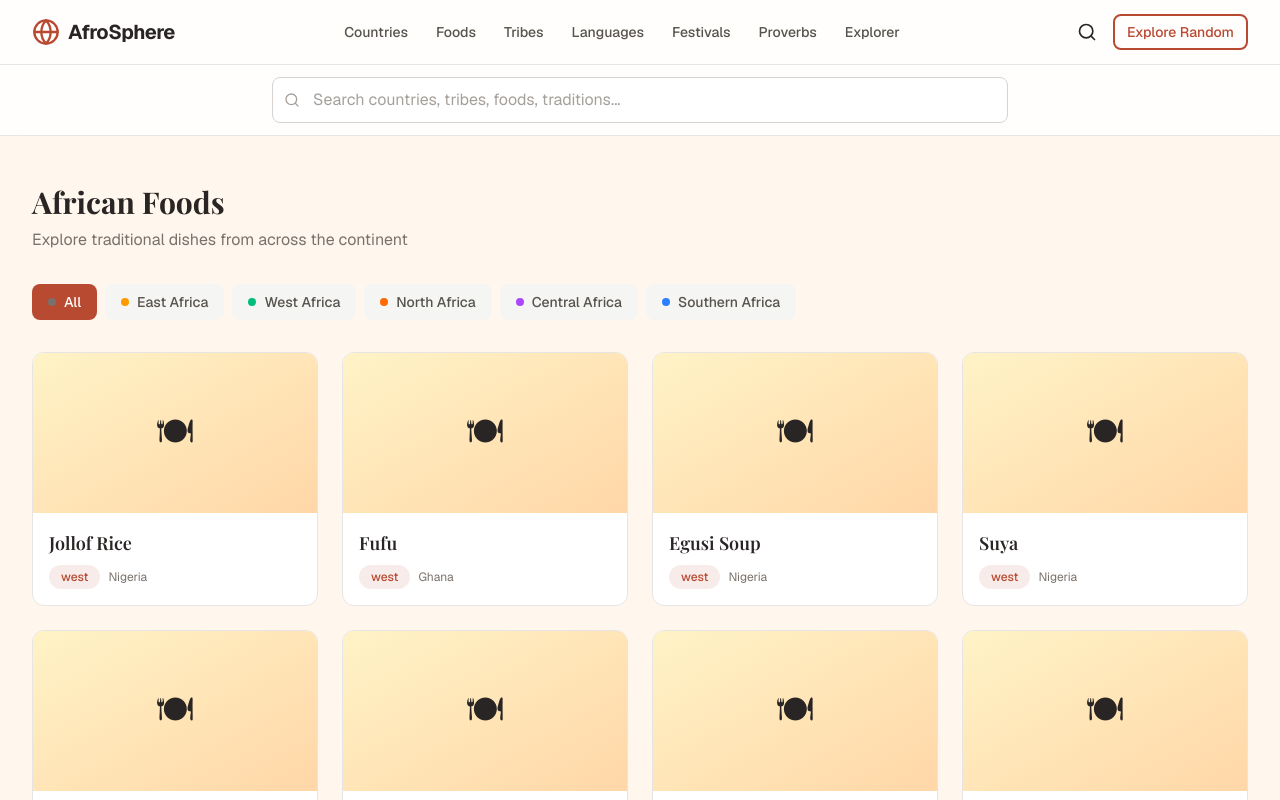
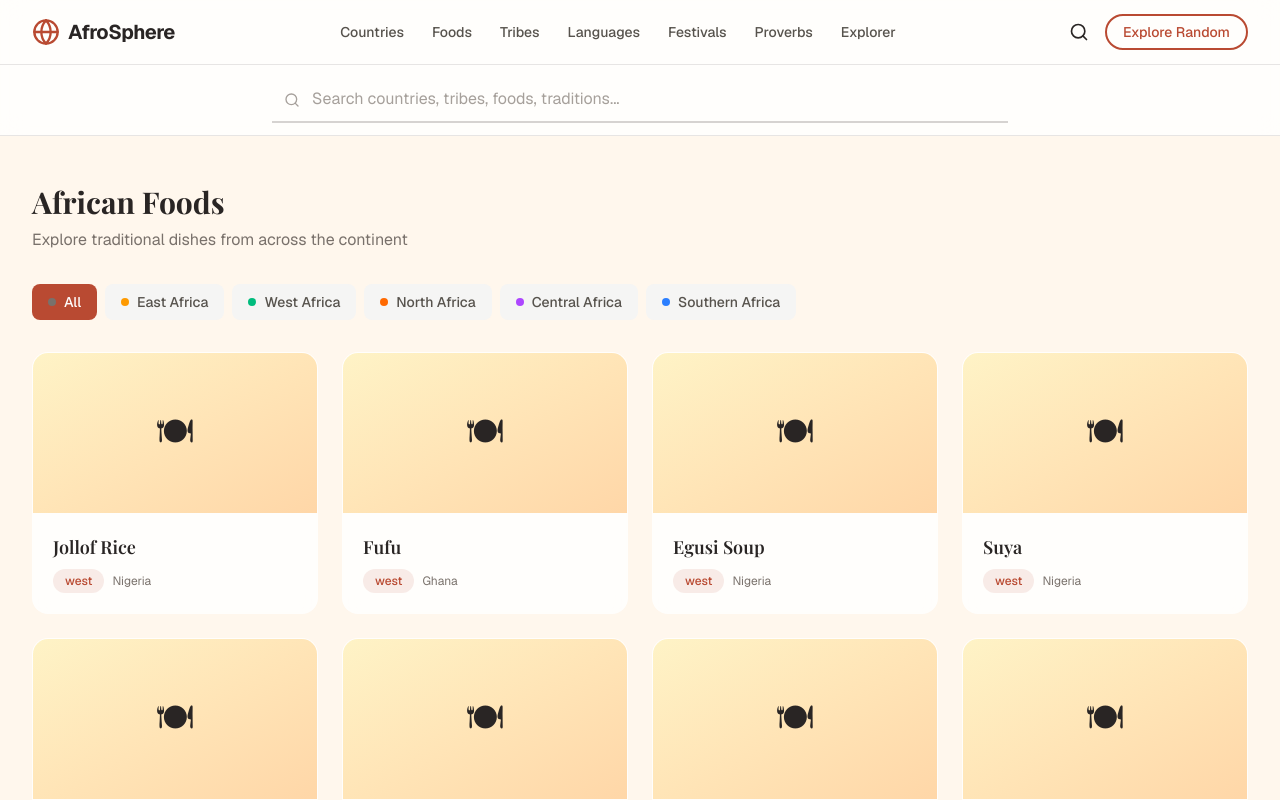
Before and after one commit to wyllade/African-Culture, a Next.js app: page /foods in a window 1280 px wide. Both pictures are taken after a click on the button 1086 px from the left and 32 px from the top of the page. Shown: the top 800 px of the page. Built offline with nearby package versions, Linux system fonts and the light colour scheme; a web font is replaced by a local one.

Commit message:
UI refresh: pill-shaped gradient buttons, glass-effect cards, minimal input, rounded badges, animated tabs

```diff
--- a/components/ui/Badge.tsx
+++ b/components/ui/Badge.tsx
@@ -9,9 +9,9 @@ interface BadgeProps {
 export function Badge({ children, variant = 'default', className }: BadgeProps) {
   const variants = {
     default: 'bg-stone-100 text-stone-700 dark:bg-stone-800 dark:text-stone-300',
-    primary: 'bg-primary/10 text-primary dark:bg-primary/20',
-    secondary: 'bg-secondary/10 text-secondary dark:bg-secondary/20',
-    accent: 'bg-accent/20 text-stone-800',
+    primary: 'bg-primary/10 text-primary dark:bg-primary/20 font-medium',
+    secondary: 'bg-secondary/10 text-secondary dark:bg-secondary/20 font-medium',
+    accent: 'bg-amber-100 text-amber-700 dark:bg-amber-900/30 dark:text-amber-400 font-medium',
   }
 
   return (
--- a/components/ui/Button.tsx
+++ b/components/ui/Button.tsx
@@ -20,18 +20,22 @@ export function Button({
   className,
   disabled,
 }: ButtonProps) {
-  const base = 'inline-flex items-center justify-center rounded-lg font-medium transition-colors focus:outline-none focus:ring-2 focus:ring-primary focus:ring-offset-2 disabled:opacity-50 disabled:pointer-events-none'
+  const base = 'inline-flex items-center justify-center rounded-full font-medium transition-all focus:outline-none focus:ring-2 focus:ring-primary focus:ring-offset-2 disabled:opacity-50 disabled:pointer-events-none'
 
   const variants = {
-    primary: 'bg-primary text-white hover:bg-primary-dark',
-    secondary: 'bg-secondary text-white hover:bg-secondary-light',
-    outline: 'border-2 border-primary text-primary hover:bg-primary hover:text-white',
-    ghost: 'text-foreground hover:bg-stone-100 dark:hover:bg-stone-800',
+    primary:
+      'bg-gradient-to-r from-primary to-primary-light text-white shadow-lg shadow-primary/20 hover:shadow-xl hover:shadow-primary/30 hover:scale-105 active:scale-95',
+    secondary:
+      'bg-secondary text-white shadow-lg shadow-secondary/20 hover:shadow-xl hover:shadow-secondary/30 hover:scale-105 active:scale-95',
+    outline:
+      'border-2 border-primary text-primary hover:bg-primary hover:text-white hover:scale-105 active:scale-95',
+    ghost:
+      'text-foreground hover:bg-stone-100 dark:hover:bg-stone-800',
   }
 
   const sizes = {
-    sm: 'h-9 px-3 text-sm',
-    md: 'h-11 px-5 text-base',
+    sm: 'h-9 px-4 text-sm',
+    md: 'h-11 px-6 text-base',
     lg: 'h-13 px-8 text-lg',
   }
 
--- a/components/ui/Card.tsx
+++ b/components/ui/Card.tsx
@@ -13,11 +13,11 @@ interface CardProps {
 export function Card({ children, className, hover = true, onClick }: CardProps) {
   return (
     <motion.div
-      whileHover={hover ? { y: -4 } : undefined}
+      whileHover={hover ? { y: -4, scale: 1.01 } : undefined}
       onClick={onClick}
       className={cn(
-        'rounded-xl bg-white dark:bg-stone-900 border border-stone-200 dark:border-stone-700 overflow-hidden',
-        hover && 'cursor-pointer',
+        'rounded-2xl bg-white/80 dark:bg-stone-900/80 backdrop-blur-sm border border-white/20 dark:border-stone-700/50 overflow-hidden transition-shadow',
+        hover && 'cursor-pointer hover:shadow-xl hover:shadow-primary/5 hover:border-primary/30 dark:hover:border-primary/40',
         className
       )}
     >
@@ -29,11 +29,11 @@ export function Card({ children, className, hover = true, onClick }: CardProps)
 export function CardImage({ src, alt, className }: { src: string; alt: string; className?: string }) {
   return (
     <div className={cn('relative h-48 overflow-hidden', className)}>
-      <img src={src} alt={alt} className="w-full h-full object-cover" loading="lazy" />
+      <img src={src} alt={alt} className="w-full h-full object-cover transition-transform duration-500 hover:scale-110" loading="lazy" />
     </div>
   )
 }
 
 export function CardContent({ children, className }: { children: React.ReactNode; className?: string }) {
-  return <div className={cn('p-4', className)}>{children}</div>
+  return <div className={cn('p-5', className)}>{children}</div>
 }
--- a/components/ui/Input.tsx
+++ b/components/ui/Input.tsx
@@ -13,14 +13,17 @@ export function Input({ label, error, className, ...props }: InputProps) {
       {label && (
         <label className="block text-sm font-medium text-foreground">{label}</label>
       )}
+      <div className="relative">
         <input
           className={cn(
-          'w-full rounded-lg border border-stone-300 dark:border-stone-600 bg-white dark:bg-stone-800 px-4 py-2.5 text-foreground placeholder:text-stone-400 focus:outline-none focus:ring-2 focus:ring-primary focus:border-transparent transition-colors',
-          error && 'border-red-500 focus:ring-red-500',
+            'w-full bg-transparent border-b-2 border-stone-300 dark:border-stone-600 py-2.5 text-foreground placeholder:text-stone-400 focus:outline-none focus:border-primary transition-colors',
+            error && 'border-red-500 focus:border-red-500',
             className
           )}
           {...props}
         />
+        <div className="absolute bottom-0 left-0 h-0.5 bg-primary scale-x-0 transition-transform duration-300 group-focus-within:scale-x-100" />
+      </div>
       {error && <p className="text-sm text-red-500">{error}</p>}
     </div>
   )
--- a/components/ui/Modal.tsx
+++ b/components/ui/Modal.tsx
@@ -26,26 +26,26 @@ export function Modal({ isOpen, onClose, children, title, className }: ModalProp
   return (
     <AnimatePresence>
       {isOpen && (
-        <div className="fixed inset-0 z-50 flex items-center justify-center">
+        <div className="fixed inset-0 z-50 flex items-center justify-center p-4">
           <motion.div
             initial={{ opacity: 0 }}
             animate={{ opacity: 1 }}
             exit={{ opacity: 0 }}
-            className="absolute inset-0 bg-black/50"
+            className="absolute inset-0 bg-black/60 backdrop-blur-sm"
             onClick={onClose}
           />
           <motion.div
-            initial={{ opacity: 0, scale: 0.95 }}
-            animate={{ opacity: 1, scale: 1 }}
-            exit={{ opacity: 0, scale: 0.95 }}
+            initial={{ opacity: 0, scale: 0.95, y: 10 }}
+            animate={{ opacity: 1, scale: 1, y: 0 }}
+            exit={{ opacity: 0, scale: 0.95, y: 10 }}
             className={cn(
-              'relative z-10 w-full max-w-lg rounded-xl bg-white dark:bg-stone-900 p-6 shadow-xl',
+              'relative z-10 w-full max-w-lg rounded-2xl bg-white/90 dark:bg-stone-900/90 backdrop-blur-xl p-6 shadow-2xl border border-white/20 dark:border-stone-700/50',
               className
             )}
           >
             <div className="flex items-center justify-between mb-4">
-              {title && <h2 className="text-xl font-semibold">{title}</h2>}
-              <button onClick={onClose} className="p-1 rounded-lg hover:bg-stone-100 dark:hover:bg-stone-800">
+              {title && <h2 className="text-xl font-semibold font-serif">{title}</h2>}
+              <button onClick={onClose} className="p-1 rounded-full hover:bg-stone-100 dark:hover:bg-stone-800 transition-colors">
                 <X className="h-5 w-5" />
               </button>
             </div>
--- a/components/ui/Tabs.tsx
+++ b/components/ui/Tabs.tsx
@@ -20,19 +20,22 @@ export function Tabs({ tabs, defaultTab, className }: TabsProps) {
 
   return (
     <div className={className}>
-      <div className="flex border-b border-stone-200 dark:border-stone-700">
+      <div className="flex gap-1 border-b border-stone-200 dark:border-stone-700">
         {tabs.map((tab) => (
           <button
             key={tab.id}
             onClick={() => setActive(tab.id)}
             className={cn(
-              'px-4 py-3 text-sm font-medium transition-colors border-b-2 -mb-px',
+              'px-4 py-3 text-sm font-medium transition-all relative',
               active === tab.id
-                ? 'border-primary text-primary'
-                : 'border-transparent text-stone-500 hover:text-stone-700'
+                ? 'text-primary'
+                : 'text-stone-500 hover:text-stone-700 dark:hover:text-stone-300'
             )}
           >
             {tab.label}
+            {active === tab.id && (
+              <span className="absolute bottom-0 left-1/2 -translate-x-1/2 w-8 h-0.5 bg-primary rounded-full" />
+            )}
           </button>
         ))}
       </div>
```
Lines whose indentation alone changed are shown as unchanged.
